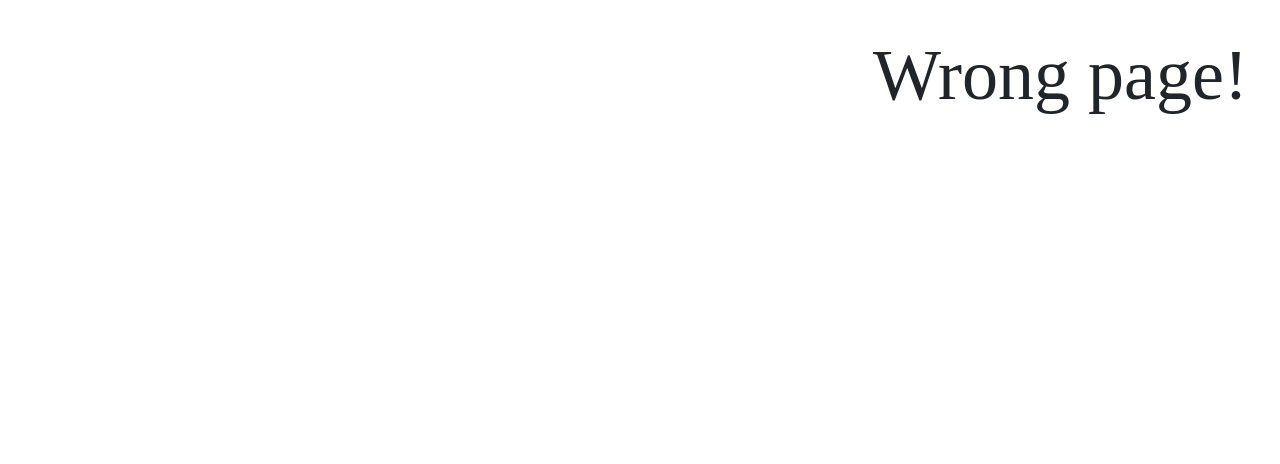
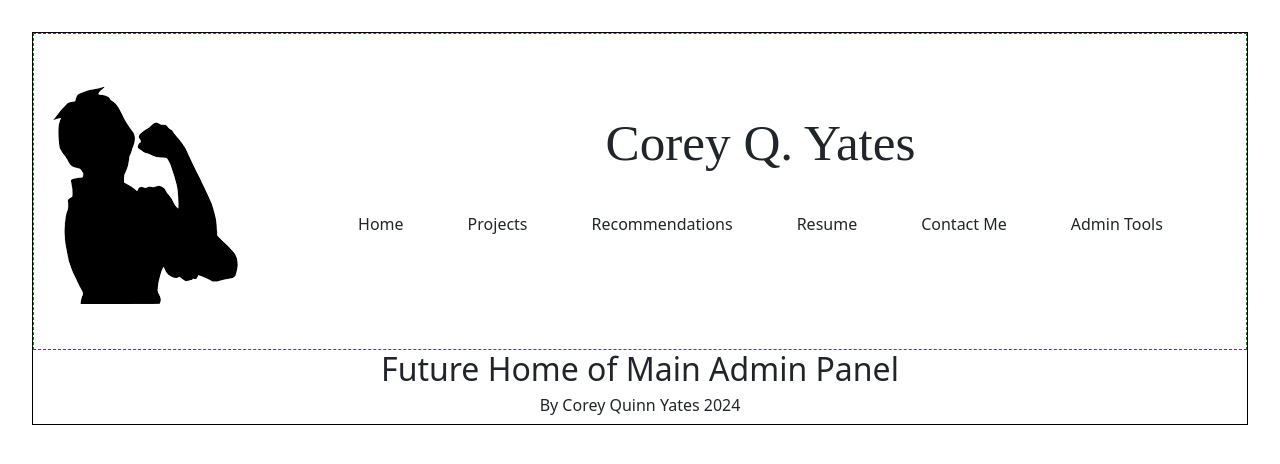
Before and after one commit to cqyates/Developer-Portfolio, a React (Vite) app in the folder client/: page /admin in a window 1280 px wide. Before the commit this address had no page. Shown: the top 464 px of the page. Built offline with nearby package versions, Linux system fonts and the light colour scheme; no server answers.

Commit message:
leaving admin branchto move to auth only added admin to main.jsx and navbar

```diff
--- a/client/src/components/Navbar.jsx
+++ b/client/src/components/Navbar.jsx
@@ -25,6 +25,9 @@ const PageNav = () => {
           <Nav.Link as={Link} to="/contact">
             Contact Me
           </Nav.Link>
+          <Nav.Link as={Link} to="/admin">
+           Admin Tools
+          </Nav.Link>
         </Navbar.Collapse>
 
         <Navbar.Toggle />
--- a/client/src/main.jsx
+++ b/client/src/main.jsx
@@ -9,6 +9,7 @@ import Projects from "./pages/Projects"
 import Recommendations from './pages/Recommendations'
 import Resume from "./pages/Resume"
 import Contact from "./pages/Contact"
+import AdminPanel from "./pages/AdminPanel"
 
 const router = createBrowserRouter([
   {
@@ -35,6 +36,11 @@ const router = createBrowserRouter([
         path: '/contact',
         element: <Contact />
       },
+      //this should only appear after I sign in on the navbar
+      {
+        path: '/admin',
+        element: <AdminPanel />
+      },
     ]
   }
 ])
--- /dev/null
+++ b/client/src/pages/AdminPanel/index.jsx
@@ -0,0 +1,15 @@
+import { useQuery } from '@apollo/client';
+import { QUERY_ME } from '../../utils/queries';
+
+const AdminPanel = () => {
+  const { loading, data } = useQuery(QUERY_ME);
+  const userData = data?.me || {};
+  console.log(data?.me)
+  console.log(userData)
+  return (
+    <main>
+      <h2>Future Home of Main Admin Panel</h2>
+    </main>
+  )
+}
+export default AdminPanel
--- a/client/src/utils/queries.js
+++ b/client/src/utils/queries.js
@@ -7,18 +7,12 @@ export const QUERY_ME = gql`
       username
       email
       admin
-      techStack {
-        name
-      }
       projects {
         title
         description
         githubLink
         deployedLink
         imageName
-        tech {
-          name
-        }
       }
     }
   }
```
